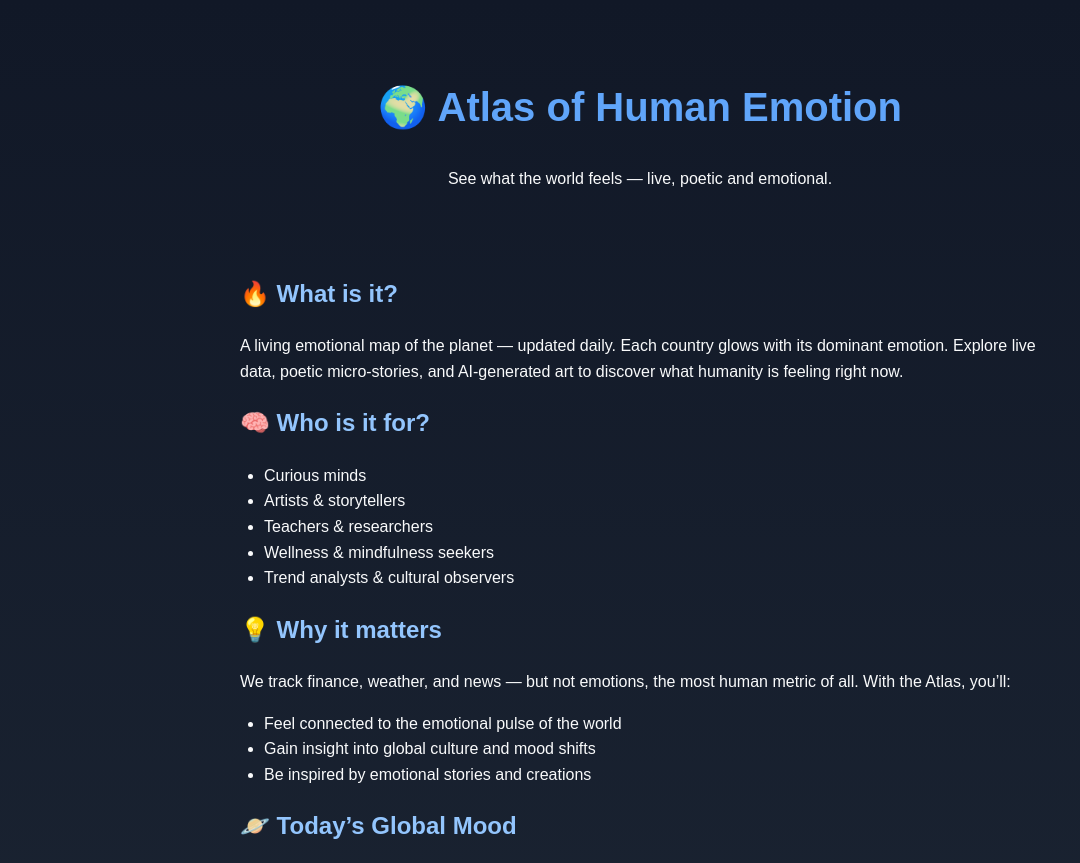
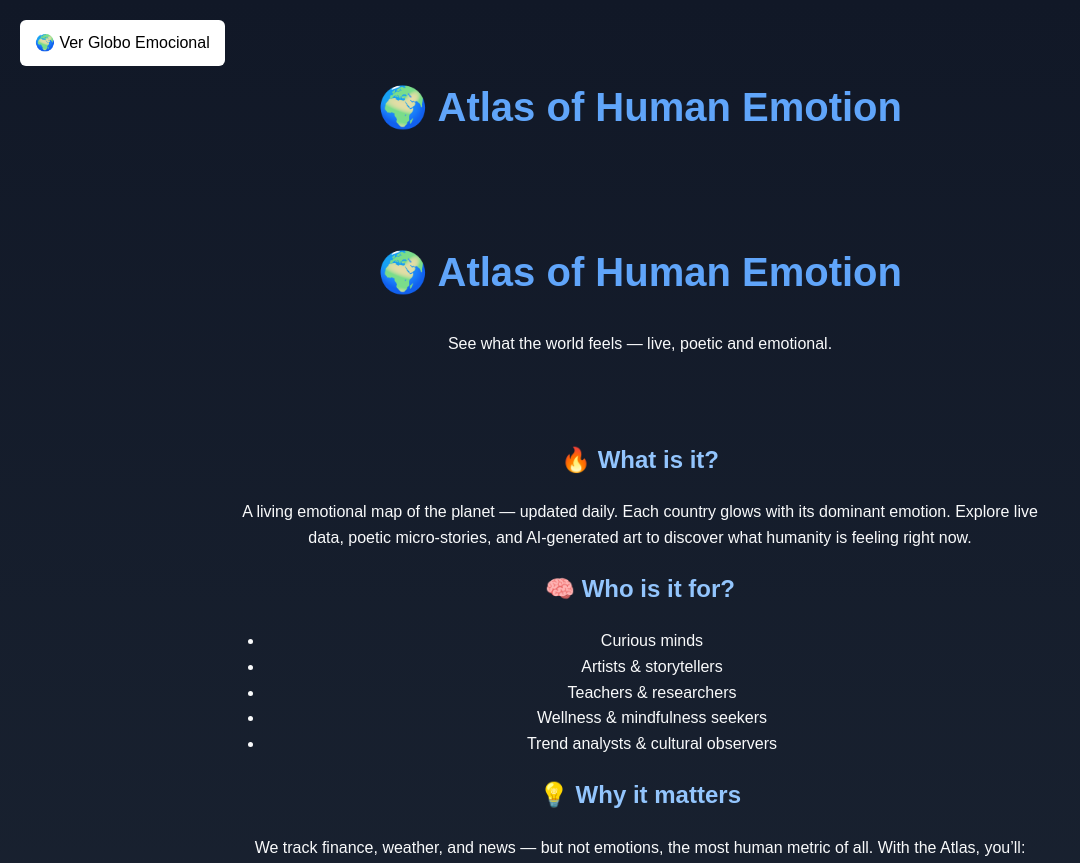
Before and after one commit to secosecosys/emotional-atlas, a plain HTML site: page index.html in a window 1280 px wide. Shown: the top 863 px of the page, without its empty margins (0-1080 px from the left). Drawn offline with Linux system fonts and the light colour scheme.

Commit message:
Update index.html

```diff
--- a/index.html
+++ b/index.html
@@ -65,6 +65,10 @@
   </style>
 </head>
 <body>
+  <a href="globo.html" style="position: absolute; top: 20px; left: 20px; padding: 10px 15px; background: #ffffff; color: #000; border-radius: 6px; text-decoration: none;">🌍 Ver Globo Emocional</a>
+
+  <header>
+    <h1>🌍 Atlas of Human Emotion</h1>
   <header>
     <h1>🌍 Atlas of Human Emotion</h1>
     <p>See what the world feels — live, poetic and emotional.</p>
```
